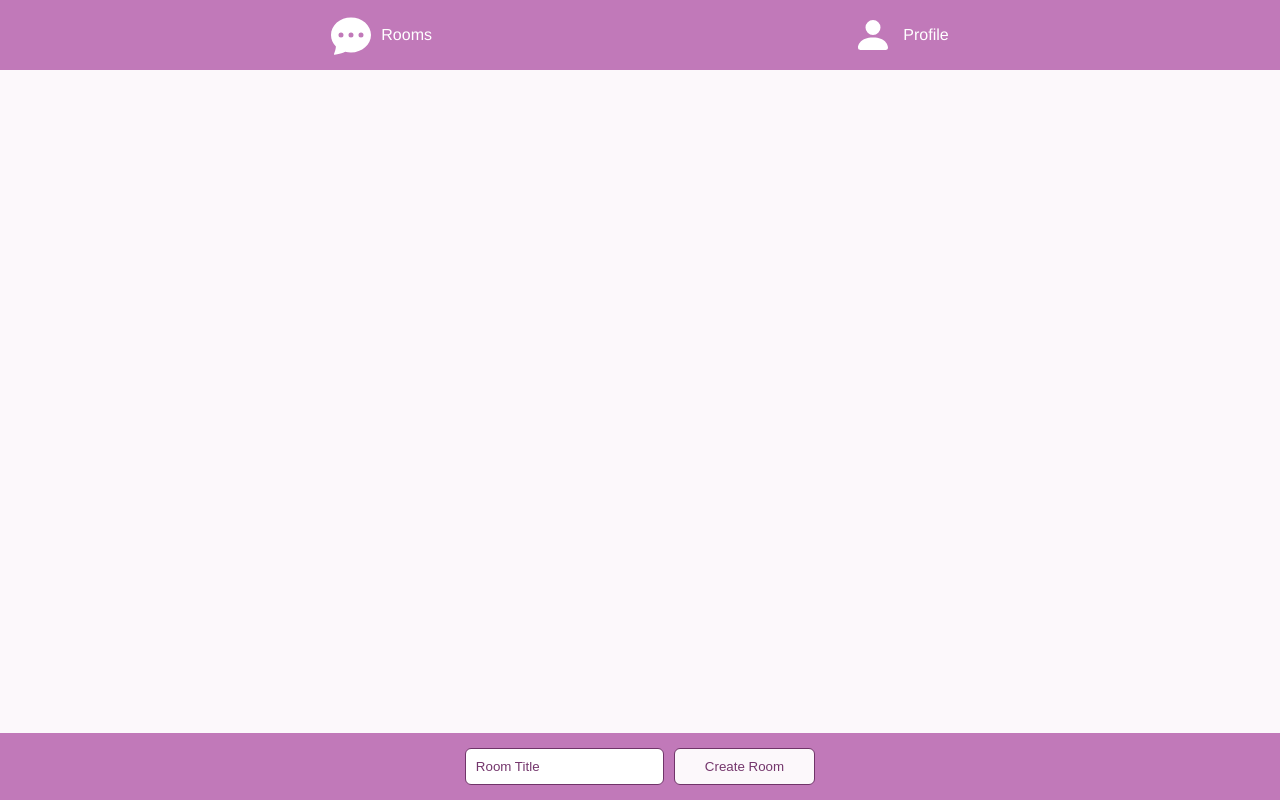
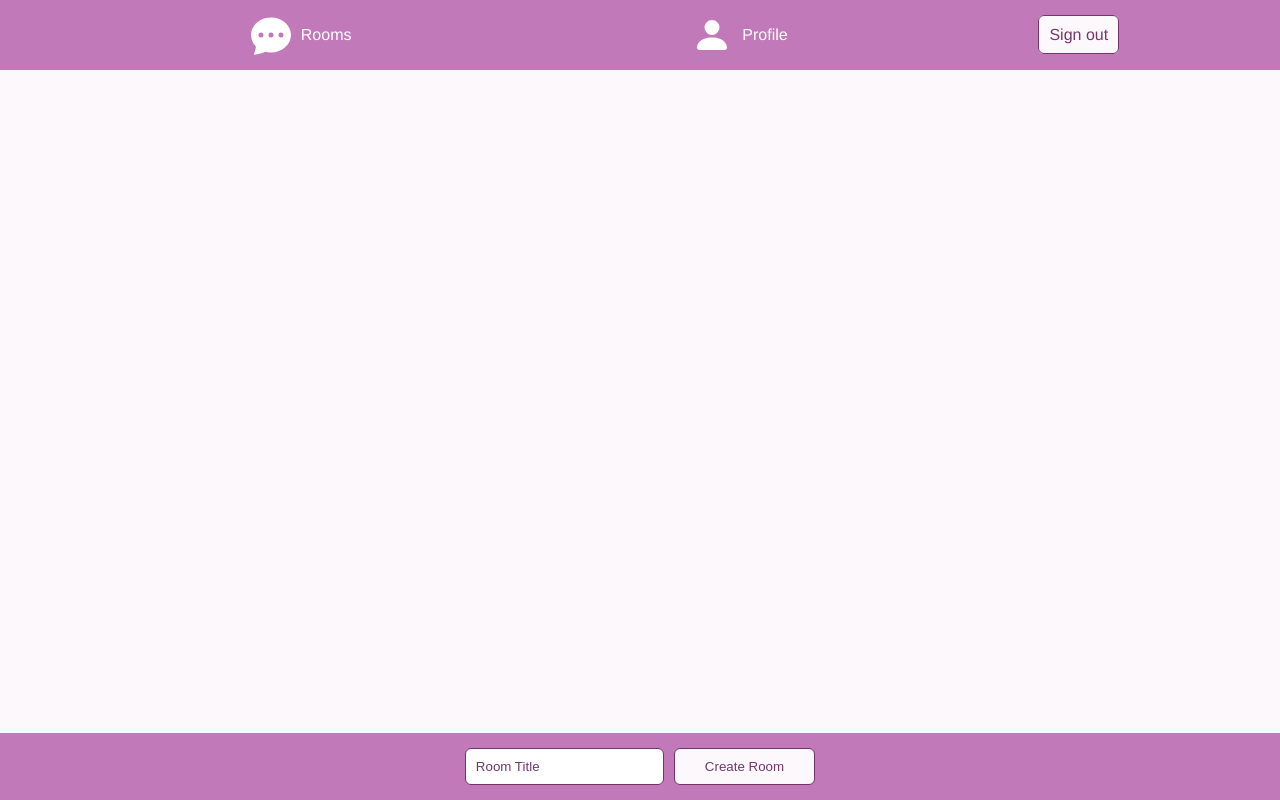
Before and after one commit to Ansh-Gandhi/Chat-Web-application, a website: page client/index.html in a window 1280 px wide. Drawn offline with Linux system fonts and the light colour scheme; no server answers.

Commit message:
added logout button

```diff
--- a/client/index.html
+++ b/client/index.html
@@ -19,6 +19,10 @@
 
         <li class="menu-item">
           <a href="#/profile"><img class="profile-img" src="./assets/person-fill.svg" alt="image of profile pic"> <span class="nav-text">Profile</span></a>
+        </li>
+
+        <li class="logout-button-list">
+          <a class="logout-button" href="login.html">Sign out</a>
         </li>
       </ul>
 
--- a/client/style.css
+++ b/client/style.css
@@ -245,3 +245,24 @@ h4 {
         width: 100%;
     }
 }
+
+.logout-button-list {
+    list-style-type: none;
+}
+
+.logout-button:hover {
+    background-color: #afdd8b;
+    cursor: pointer;
+    border: 1px solid #8fcb96;
+    color: black;
+}
+
+.logout-button {
+    background-color: #fcf8fb;
+    border: 1px solid #74366c;
+    padding: 10px;
+    cursor: pointer;
+    border-radius: 6px;
+    color: #74366c;
+    text-decoration: none;
+}
--- a/server.js
+++ b/server.js
@@ -6,7 +6,7 @@ const Database = require('./Database');
 const SessionManager = require('./SessionManager');
 const crypto = require('crypto');
 
-function logRequest(req, res, next){
+function logRequest(req, res, next) {
 	console.log(`${new Date()}  ${req.ip} : ${req.method} ${req.path}`);
 	next();
 }
```
